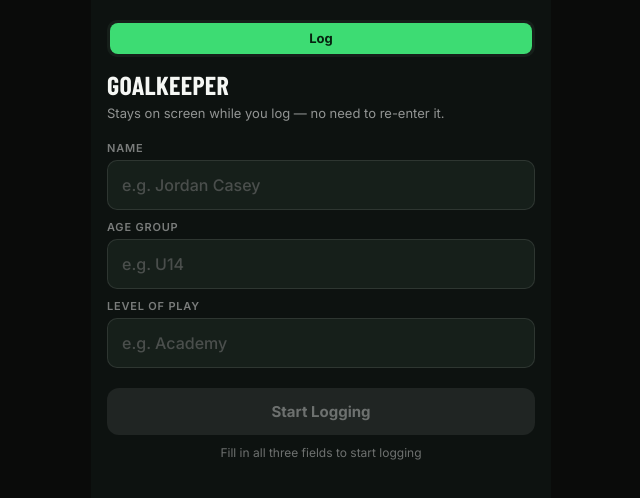
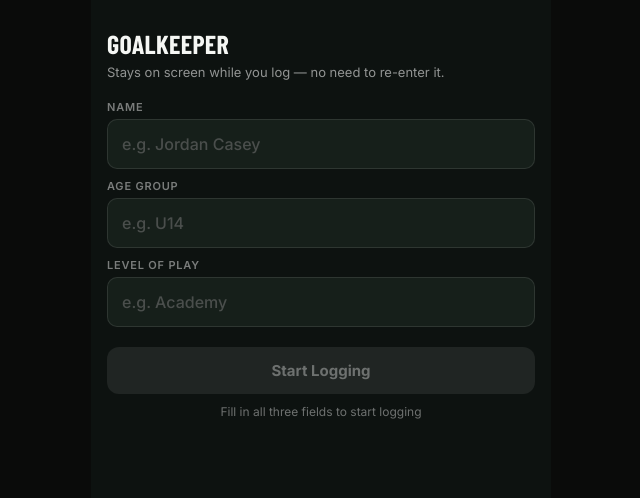
Before and after one commit to andygbaum30-ai/goals-tracker, a website built with Vite: page index.html in a window 1280 px wide. Shown: the whole page, without its empty margins (319-959 px from the left). Built offline with nearby package versions, Linux system fonts and the light colour scheme; some packages are replaced by stand-ins of ours; a web font is replaced by a local one.

Commit message:
Hide tab bar, default to Log screen
Stats view has no visible entry point yet, so showing a single-button
tab bar was pointless. App now lands directly on the Log flow; Stats
stays reachable at /#stats.

Co-Authored-By: Claude Sonnet 5 <noreply@anthropic.com>

```diff
--- a/index.html
+++ b/index.html
@@ -14,7 +14,7 @@
   <body>
     <div id="app">
 
-      <div class="tabbar">
+      <div class="tabbar hidden">
         <button id="tab-log" class="tab-btn active" type="button">Log</button>
         <button id="tab-stats" class="tab-btn hidden" type="button">Stats</button>
       </div>
```
